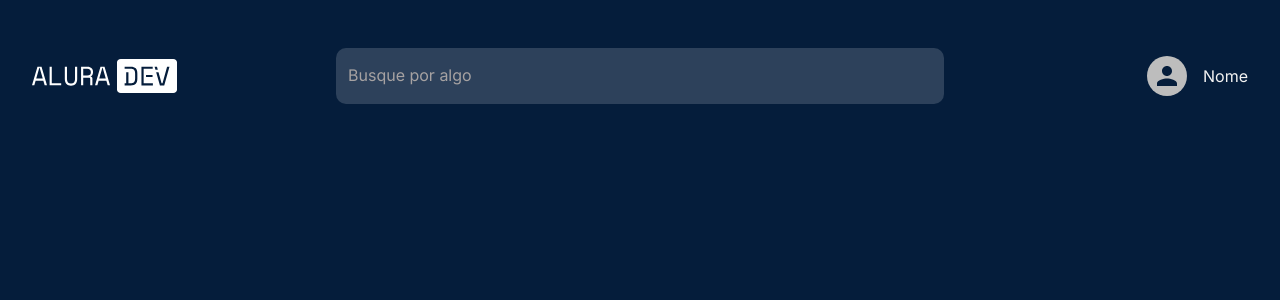
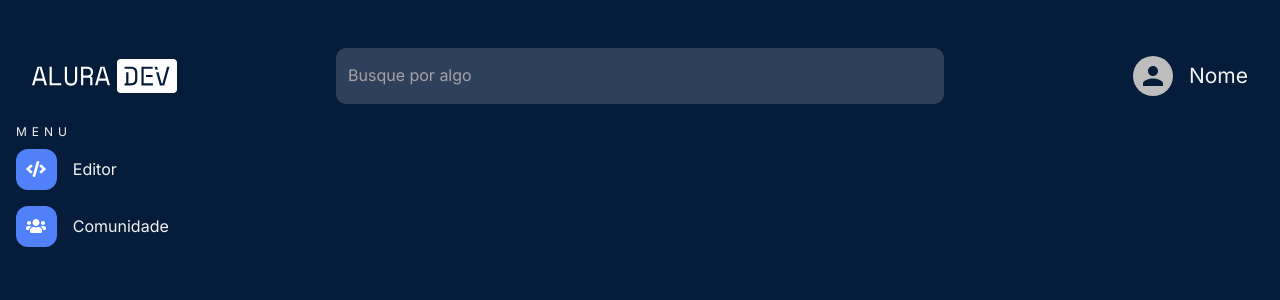
Before and after one commit to FelipeAfonso/alura-challenge-all-dev, a Next.js app: page /comunidade in a window 1280 px wide. Shown: the top 300 px of the page. Built offline with nearby package versions, Linux system fonts and the light colour scheme.

Commit message:
side menu

```diff
--- a/components/Layout/Header.tsx
+++ b/components/Layout/Header.tsx
@@ -1,6 +1,7 @@
 import {
   AppBar,
   Avatar,
+  Drawer,
   Grid,
   IconButton,
   TextField,
@@ -13,9 +14,11 @@ import Image from 'next/image';
 import logoDark from 'public/logo_dark.svg';
 import { useState } from 'react';
 import { SearchDialog } from './SearchDialog';
+import { SidebarMenuContent } from './SidebarMenuContent';
 
 export const Header = () => {
   const [searchOpen, setSearchOpen] = useState(false);
+  const [drawerOpen, setDrawerOpen] = useState(false);
   return (
     <AppBar
       position="static"
@@ -74,9 +77,17 @@ export const Header = () => {
         >
           <Search fill="#fff" />
         </IconButton>
-        <IconButton>
+        <IconButton onClick={() => setDrawerOpen(true)}>
           <Hamburger fill="#fff" />
         </IconButton>
+        <Drawer
+          anchor="right"
+          onClose={() => setDrawerOpen(false)}
+          open={drawerOpen}
+          PaperProps={{ sx: { px: 2, pt: 3 } }}
+        >
+          <SidebarMenuContent />
+        </Drawer>
       </Box>
       <SearchDialog open={searchOpen} onClose={() => setSearchOpen(false)} />
     </AppBar>
--- a/components/Layout/SearchDialog.tsx
+++ b/components/Layout/SearchDialog.tsx
@@ -1,12 +1,13 @@
 import { Dialog, TextField } from '@mui/material';
-import { FC, useLayoutEffect, useRef } from 'react';
+import { FC, useEffect, useRef } from 'react';
 
 export const SearchDialog: FC<{
   onClose: () => void;
   open: boolean;
 }> = ({ open, onClose }) => {
   const textFieldRef = useRef<any>(null);
-  useLayoutEffect(() => {
+
+  useEffect(() => {
     setTimeout(() => {
       if (open) textFieldRef.current?.focus();
       console.log('🚀 ~ open', open);
--- /dev/null
+++ b/components/Layout/SidebarMenuContent.tsx
@@ -0,0 +1,62 @@
+import { Avatar, IconButton, List, ListItem, Typography } from '@mui/material';
+import { Community } from 'assets/icons/Community';
+import { Box } from '@mui/system';
+import { Dev } from 'assets/icons/Dev';
+
+export const SidebarMenuContent = () => {
+  return (
+    <List>
+      <Box
+        sx={{ display: { lg: 'none', xs: 'flex' } }}
+        alignItems="center"
+        gap={2}
+        my={2}
+        mx={2}
+      >
+        <Avatar />
+        <Typography variant="body1" color="textPrimary">
+          Nome
+        </Typography>
+      </Box>
+      <Typography
+        variant="caption"
+        color="textPrimary"
+        sx={{ letterSpacing: 5, mx: 2 }}
+      >
+        MENU
+      </Typography>
+      <ListItem>
+        <IconButton
+          sx={{
+            bgcolor: 'primary.main',
+            borderRadius: 3,
+            p: 1.3,
+            '&:hover': { bgcolor: 'primary.light' },
+          }}
+          color="primary"
+        >
+          <Dev fill="#fff" fontSize="small" />
+        </IconButton>
+        <Typography color="textPrimary" sx={{ mx: 2 }}>
+          Editor
+        </Typography>
+      </ListItem>
+      <ListItem>
+        <IconButton
+          sx={{
+            bgcolor: 'primary.main',
+            borderRadius: 3,
+            p: 1.3,
+            '&:hover': { bgcolor: 'primary.light' },
+          }}
+          color="primary"
+        >
+          <Community fill="#fff" fontSize="small" />
+        </IconButton>
+        <Typography color="textPrimary" sx={{ mx: 2 }}>
+          Comunidade
+        </Typography>
+      </ListItem>
+    </List>
+  );
+};
--- /dev/null
+++ b/components/Layout/index.tsx
@@ -0,0 +1,18 @@
+import { Grid } from '@mui/material';
+import { Box } from '@mui/system';
+import { Header } from './Header';
+import { SidebarMenuContent } from './SidebarMenuContent';
+
+export const Layout = () => {
+  return (
+    <>
+      <Header />
+      <Grid sx={{ display: { lg: 'flex', xs: 'none' } }} container>
+        <Grid item lg={3}>
+          <SidebarMenuContent />
+        </Grid>
+      </Grid>
+      <Box sx={{ display: { xs: 'flex', lg: 'none' } }}></Box>
+    </>
+  );
+};
--- a/config/theme.ts
+++ b/config/theme.ts
@@ -19,6 +19,18 @@ export const theme = createTheme({
   },
   typography: {
     fontFamily: 'Inter, Roboto, arial',
+    caption: {
+      fontSize: 12,
+      lineHeight: '18px',
+    },
+    body1: {
+      fontSize: 16,
+      lineHeight: '24px',
+    },
+    subtitle1: {
+      fontSize: 21,
+      lineHeight: '32px',
+    },
   },
   components: {
     MuiFilledInput: {
--- a/pages/comunidade/index.tsx
+++ b/pages/comunidade/index.tsx
@@ -1,8 +1,10 @@
 import { NextPage } from 'next';
 import { Header } from 'components/Layout/Header';
+import { SidebarMenuContent } from 'components/Layout/SidebarMenuContent';
+import { Layout } from 'components/Layout';
 
 const Community: NextPage = () => {
-  return <Header />;
+  return <Layout />;
 };
 
 export default Community;
```
Also changed, not shown: 1 other file (tests, documents, lock files or other folders).
